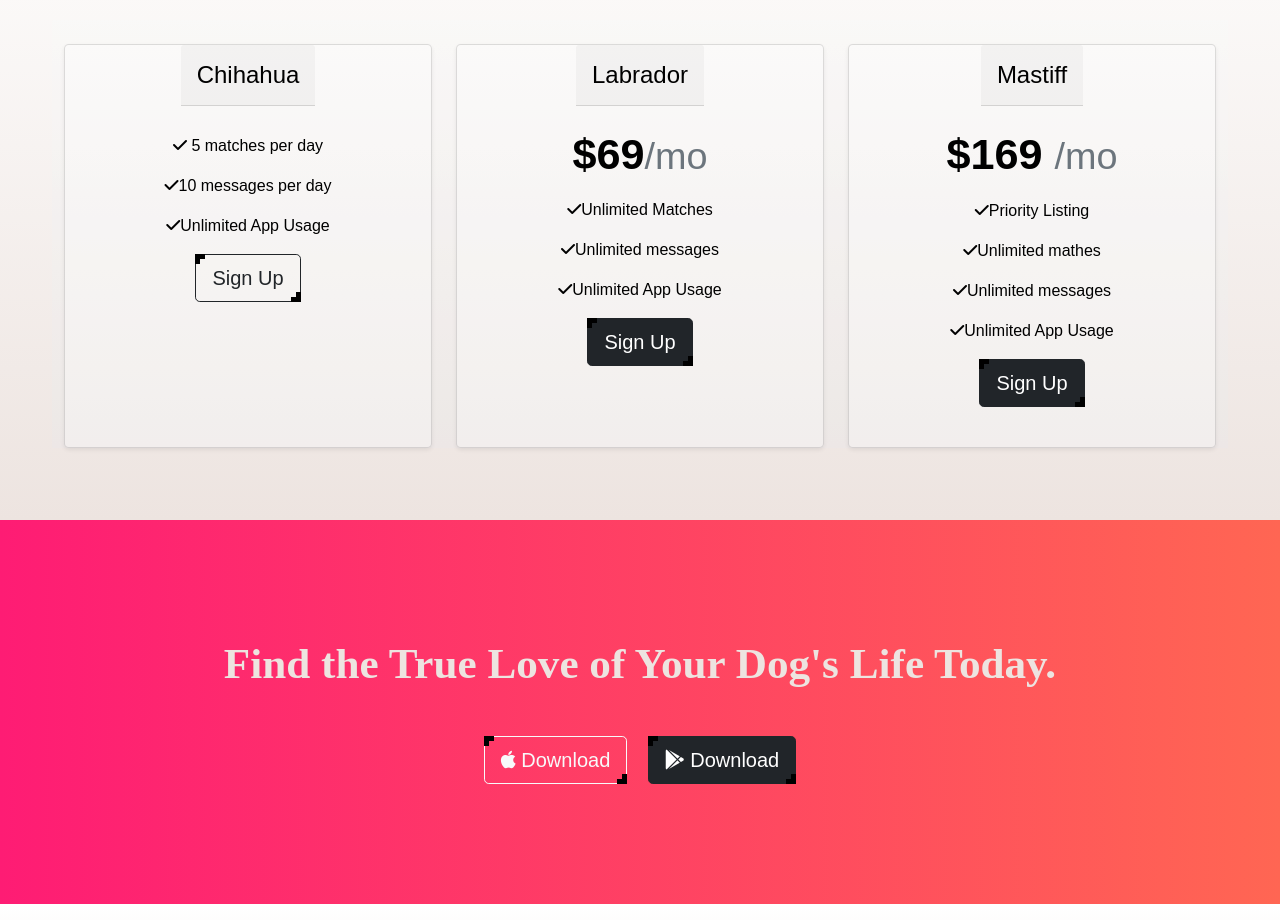
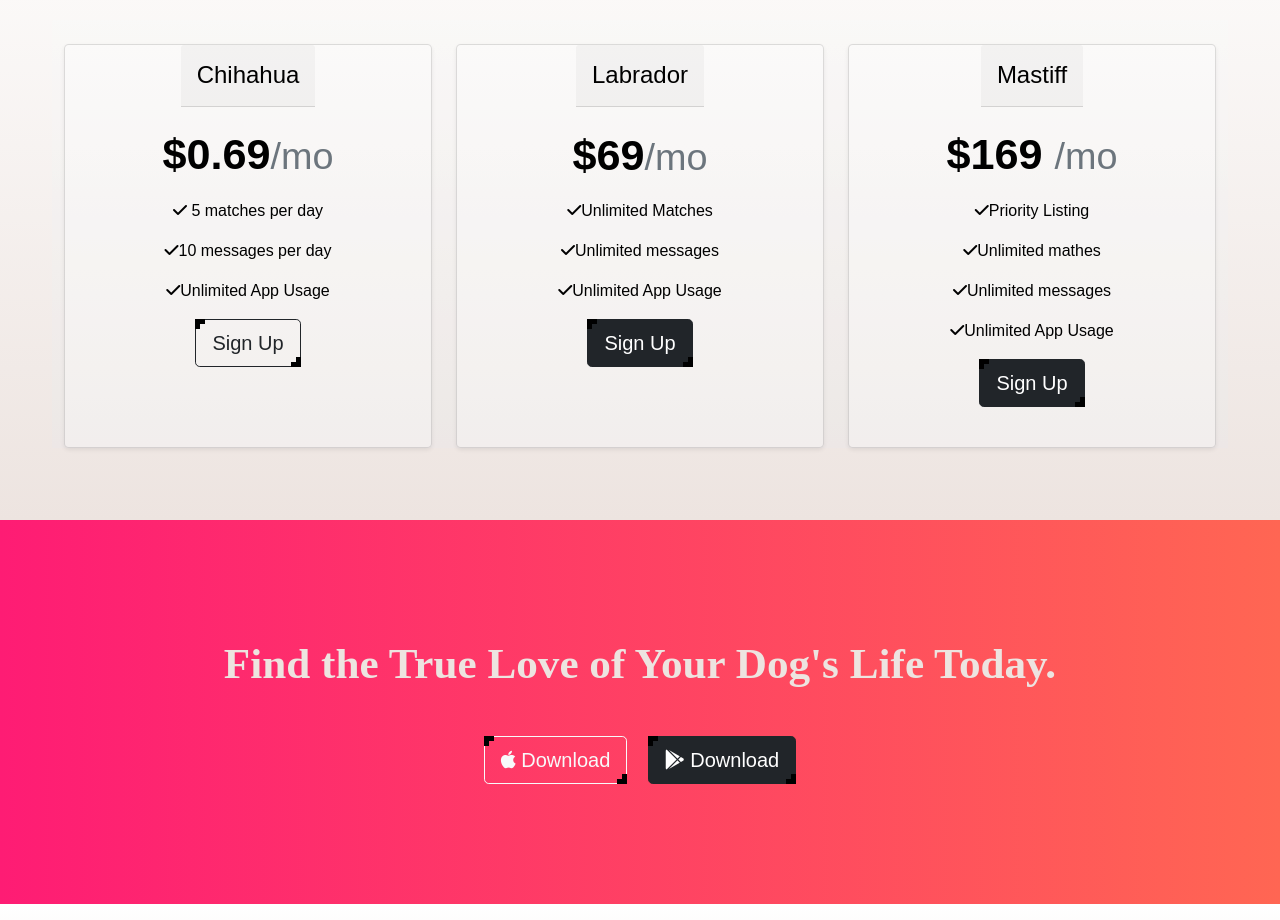
Before and after one commit to dvip1/tinDog, a website: page index.html in a window 1280 px wide. Shown: the part 2080-3000 px from the top of the page. Drawn offline with nearby package versions, Linux system fonts and the light colour scheme; files that its build step writes are made by us from their sources.

Commit message:
fixing some minor bugs

```diff
--- a/index.html
+++ b/index.html
@@ -167,7 +167,7 @@
               <h4 class="my-0 fw-normal">Chihahua</h4>
             </div>
             <div class="card-body">
-              <h1 class="card-title pricing-card-tittle"></h1>
+              <h1 class="card-title pricing-card-tittle">$0.69<small class="text-muted fw-light">/mo</small> </h1>
               <p class="card-text card-texts">
                 <i class="fa-solid fa-check"></i> 5 matches per day
               </p>
```
